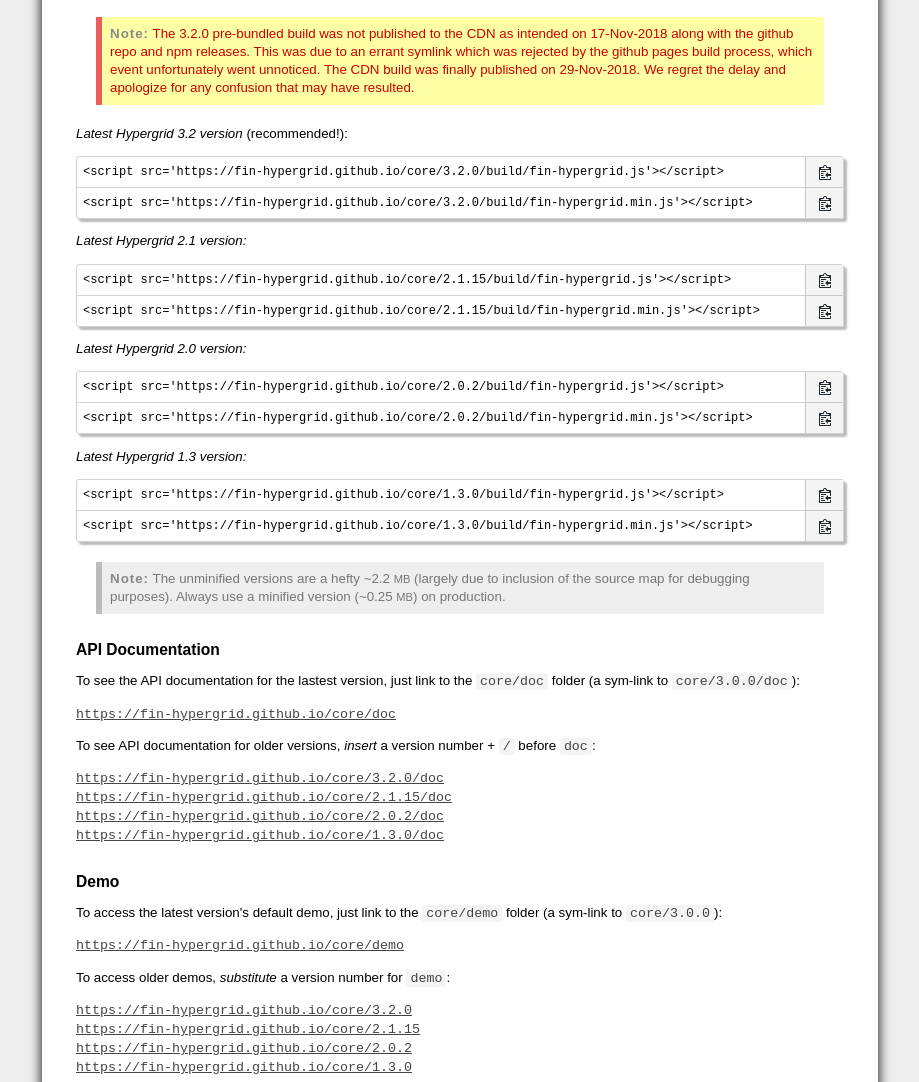
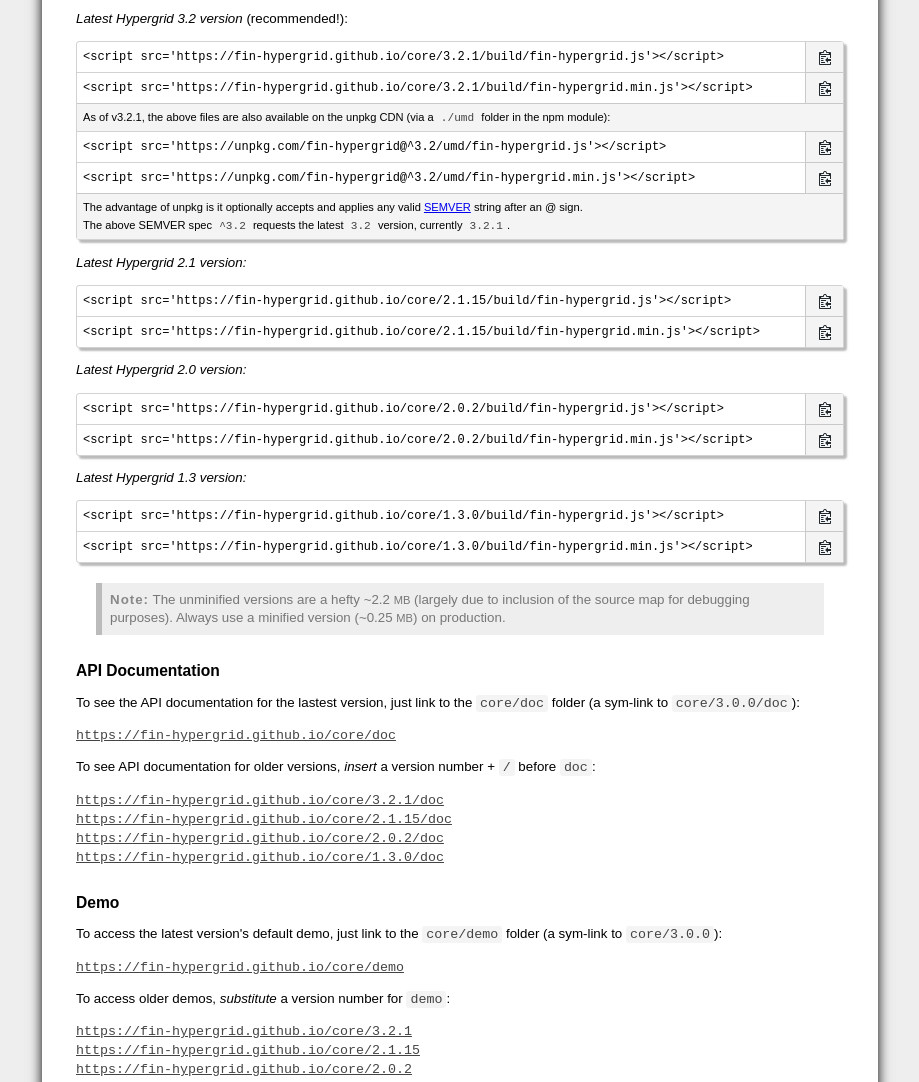
Before and after one commit to fin-hypergrid/fin-hypergrid.github.io, a plain HTML site: page index.html in a window 1280 px wide. Shown: the part 3860-4942 px from the top of the page, without its empty margins (180-1099 px from the left). Drawn offline with Linux system fonts and the light colour scheme.

Commit message:
bump to 3.2.1 + add unpkg CDN

```diff
--- a/index.html
+++ b/index.html
@@ -238,19 +238,24 @@
       is always required. A version number is required. Include only one of the following scripts in your application:
     </p>
 
-  <blockquote style="border-left-color:#ec5e5e; color:#c00; background-color:#ffffa5">
-    The 3.2.0 pre-bundled build was not published to the CDN as intended on 17-Nov-2018 along with the github repo and npm releases.
-    This was due to an errant symlink which was rejected by the github pages build process, which event unfortunately went unnoticed.
-    The CDN build was finally published on 29-Nov-2018. We regret the delay and apologize for any confusion that may have resulted.
-  </blockquote>
-
     <i>Latest Hypergrid 3.2 version</i> (recommended!):
     <table><tr>
-      <td><input type="text" readonly value="&lt;script src='https://fin-hypergrid.github.io/core/3.2.0/build/fin-hypergrid.js'>&lt;/script>"></td>
+      <td><input type="text" readonly value="&lt;script src='https://fin-hypergrid.github.io/core/3.2.1/build/fin-hypergrid.js'>&lt;/script>"></td>
       <td><img src="copy.png"></td>
     </tr><tr>
-      <td><input type="text" readonly value="&lt;script src='https://fin-hypergrid.github.io/core/3.2.0/build/fin-hypergrid.min.js'>&lt;/script>"></td>
+      <td><input type="text" readonly value="&lt;script src='https://fin-hypergrid.github.io/core/3.2.1/build/fin-hypergrid.min.js'>&lt;/script>"></td>
       <td><img src="copy.png"></td>
+    </tr><tr>
+      <td colspan="2" style="text-align:left; font-size:smaller; border-left:none">As of v3.2.1, the above files are also available on the unpkg CDN (via a <code>./umd</code> folder in the npm module):</td>
+    </tr><tr>
+      <td><input type="text" readonly value="&lt;script src='https://unpkg.com/fin-hypergrid@^3.2/umd/fin-hypergrid.js'>&lt;/script>"></td>
+      <td><img src="copy.png"></td>
+    </tr><tr>
+      <td><input type="text" readonly value="&lt;script src='https://unpkg.com/fin-hypergrid@^3.2/umd/fin-hypergrid.min.js'>&lt;/script>"></td>
+      <td><img src="copy.png"></td>
+    </tr><tr>
+      <td colspan="2" style="text-align:left; font-size:smaller; border-left:none">The advantage of unpkg is it optionally accepts and applies any valid <a href="https://semver.org">SEMVER</a> string after an @ sign.<br>
+        The above SEMVER spec <code>^3.2</code> requests the latest <code>3.2</code> version, currently <code>3.2.1</code>.</td>
     </tr></table>
 
     <i>Latest Hypergrid 2.1 version:</i>
@@ -289,7 +294,7 @@
     <p>To see the API documentation for the lastest version, just link to the <code>core/doc</code> folder (a sym-link to <code>core/3.0.0/doc</code>):</p>
     <div class="indent"><a target="api-doc" class="code" href='core/doc'>https://fin-hypergrid.github.io/core/doc</a></div>
     <p>To see API documentation for older versions, <em>insert</em> a version number + <code>/</code> before <code>doc</code>:</p>
-    <div class="indent"><a target="api-doc" class="code" href='core/3.2.0/doc'>https://fin-hypergrid.github.io/core/3.2.0/doc</a></div>
+    <div class="indent"><a target="api-doc" class="code" href='core/3.2.1/doc'>https://fin-hypergrid.github.io/core/3.2.1/doc</a></div>
     <div class="indent"><a target="api-doc" class="code" href='core/2.1.15/doc'>https://fin-hypergrid.github.io/core/2.1.15/doc</a></div>
     <div class="indent"><a target="api-doc" class="code" href='core/2.0.2/doc'>https://fin-hypergrid.github.io/core/2.0.2/doc</a></div>
     <div class="indent"><a target="api-doc" class="code" href='core/1.3.0/doc'>https://fin-hypergrid.github.io/core/1.3.0/doc</a></div>
@@ -298,7 +303,7 @@
     <p>To access the latest version's default demo, just link to the <code>core/demo</code> folder (a sym-link to <code>core/3.0.0</code>):</p>
     <div class="indent"><a tareget="demo" class="code" href='https://fin-hypergrid.github.io/core/demo'>https://fin-hypergrid.github.io/core/demo</a></div>
     <p>To access older demos, <em>substitute</em> a version number for <code>demo</code>:</p>
-    <div class="indent"><a tareget="demo" class="code" href='https://fin-hypergrid.github.io/core/3.2.0'>https://fin-hypergrid.github.io/core/3.2.0</a></div>
+    <div class="indent"><a tareget="demo" class="code" href='https://fin-hypergrid.github.io/core/3.2.1'>https://fin-hypergrid.github.io/core/3.2.1</a></div>
     <div class="indent"><a tareget="demo" class="code" href='https://fin-hypergrid.github.io/core/2.1.15'>https://fin-hypergrid.github.io/core/2.1.15</a></div>
     <div class="indent"><a tareget="demo" class="code" href='https://fin-hypergrid.github.io/core/2.0.2'>https://fin-hypergrid.github.io/core/2.0.2</a></div>
     <div class="indent"><a tareget="demo" class="code" href='https://fin-hypergrid.github.io/core/1.3.0'>https://fin-hypergrid.github.io/core/1.3.0</a></div>
```
